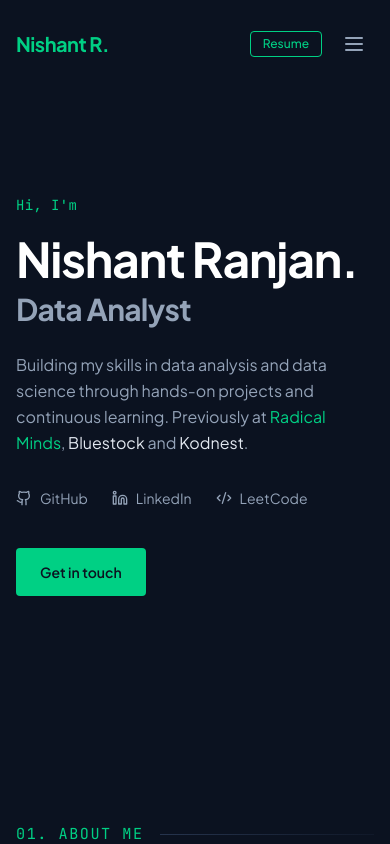
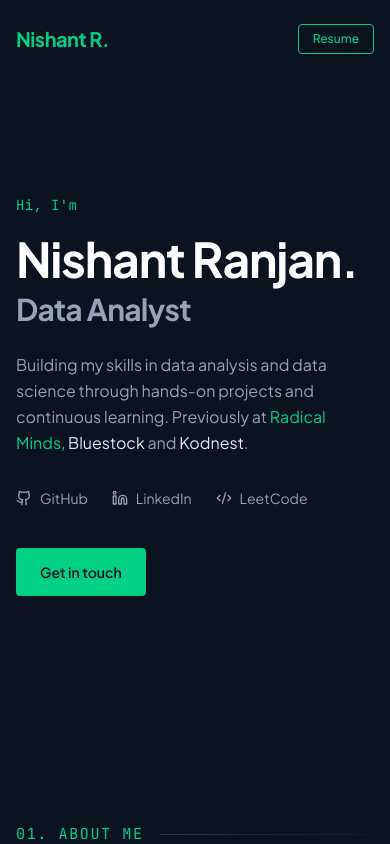
Before and after one commit to nishant1800/Portfolio, a React (Vite) app: page / in a window 390 px wide. Shown: the top 844 px of the page. Built offline with nearby package versions, Linux system fonts and the light colour scheme.

Commit message:
remove thre line for mobile

```diff
--- a/src/components/Navbar.jsx
+++ b/src/components/Navbar.jsx
@@ -1,10 +1,8 @@
 import React, { useState, useEffect } from 'react';
-import { Menu, X } from 'lucide-react';
 import { personalInfo } from '../data/portfolioData';
 
-const Navbar = ({ activeSection, onOpenResume }) => {
+const Navbar = ({ activeSection }) => {
   const [isScrolled, setIsScrolled] = useState(false);
-  const [mobileMenuOpen, setMobileMenuOpen] = useState(false);
 
   const navLinks = [
     { name: 'About', href: '#about' },
@@ -29,7 +27,6 @@ const Navbar = ({ activeSection, onOpenResume }) => {
 
   const handleNavClick = (e, href) => {
     e.preventDefault();
-    setMobileMenuOpen(false);
     const targetElement = document.querySelector(href);
     if (targetElement) {
       const offsetTop = targetElement.getBoundingClientRect().top + window.pageYOffset - 80;
@@ -48,7 +45,7 @@ const Navbar = ({ activeSection, onOpenResume }) => {
         }`}
     >
       <div className="max-w-6xl mx-auto px-4 sm:px-6 lg:px-8 flex items-center justify-between">
-        {/* Left Brand Logo: Deepak K. / Nishant R. style in green */}
+        {/* Left Brand Logo */}
         <a
           href="#"
           onClick={(e) => {
@@ -94,66 +91,19 @@ const Navbar = ({ activeSection, onOpenResume }) => {
           </a>
         </nav>
 
-        {/* Mobile Hamburger Button */}
-        <div className="flex items-center gap-3 md:hidden">
+        {/* Mobile Right: Resume Button Only */}
+        <div className="flex items-center md:hidden">
           <a
             href={personalInfo.resumeUrl}
             target="_blank"
             rel="noopener noreferrer"
-            className="px-3 py-1 text-xs font-medium text-[#00D084] border border-[#00D084] rounded hover:bg-[#00D084]/10 transition-colors"
+            className="px-3.5 py-1.5 text-xs font-medium text-[#00D084] border border-[#00D084] rounded hover:bg-[#00D084]/10 transition-colors"
             aria-label="Download Resume"
           >
             Resume
           </a>
-          <button
-            onClick={() => setMobileMenuOpen(!mobileMenuOpen)}
-            className="p-2 text-[#94A3B8] hover:text-white focus:outline-none rounded-lg transition-colors"
-            aria-label="Toggle navigation menu"
-          >
-            {mobileMenuOpen ? <X className="w-6 h-6 text-[#00D084]" /> : <Menu className="w-6 h-6" />}
-          </button>
         </div>
       </div>
-
-      {/* Mobile Drawer */}
-      {mobileMenuOpen && (
-        <div className="fixed inset-0 top-[68px] bg-[#0B1220]/98 backdrop-blur-xl border-b border-[#26344D] z-40 md:hidden animate-fadeIn">
-          <div className="px-6 py-8 flex flex-col justify-between h-[calc(100vh-68px)] overflow-y-auto">
-            <ul className="flex flex-col space-y-5">
-              {navLinks.map((link) => {
-                const isActive = activeSection === link.href.substring(1);
-                return (
-                  <li key={link.name} className="border-b border-[#26344D]/40 pb-3">
-                    <a
-                      href={link.href}
-                      onClick={(e) => handleNavClick(e, link.href)}
-                      className={`text-lg font-medium transition-colors ${isActive ? 'text-[#00D084]' : 'text-[#94A3B8] hover:text-white'
-                        }`}
-                    >
-                      {link.name}
-                    </a>
-                  </li>
-                );
-              })}
-            </ul>
-
-            <div className="pt-6 pb-8 space-y-4">
-              <a
-                href={personalInfo.resumeUrl}
-                target="_blank"
-                rel="noopener noreferrer"
-                onClick={() => setMobileMenuOpen(false)}
-                className="w-full block text-center py-3 text-sm font-medium text-[#00D084] border border-[#00D084] rounded-lg hover:bg-[#00D084]/10 transition-colors"
-              >
-                Resume
-              </a>
-              <p className="text-xs text-center font-mono text-[#94A3B8]/60">
-                Nishant Ranjan • Bengaluru, India
-              </p>
-            </div>
-          </div>
-        </div>
-      )}
     </header>
   );
 };
```
Also changed, not shown: 1 other file (tests, documents, lock files or other folders).
